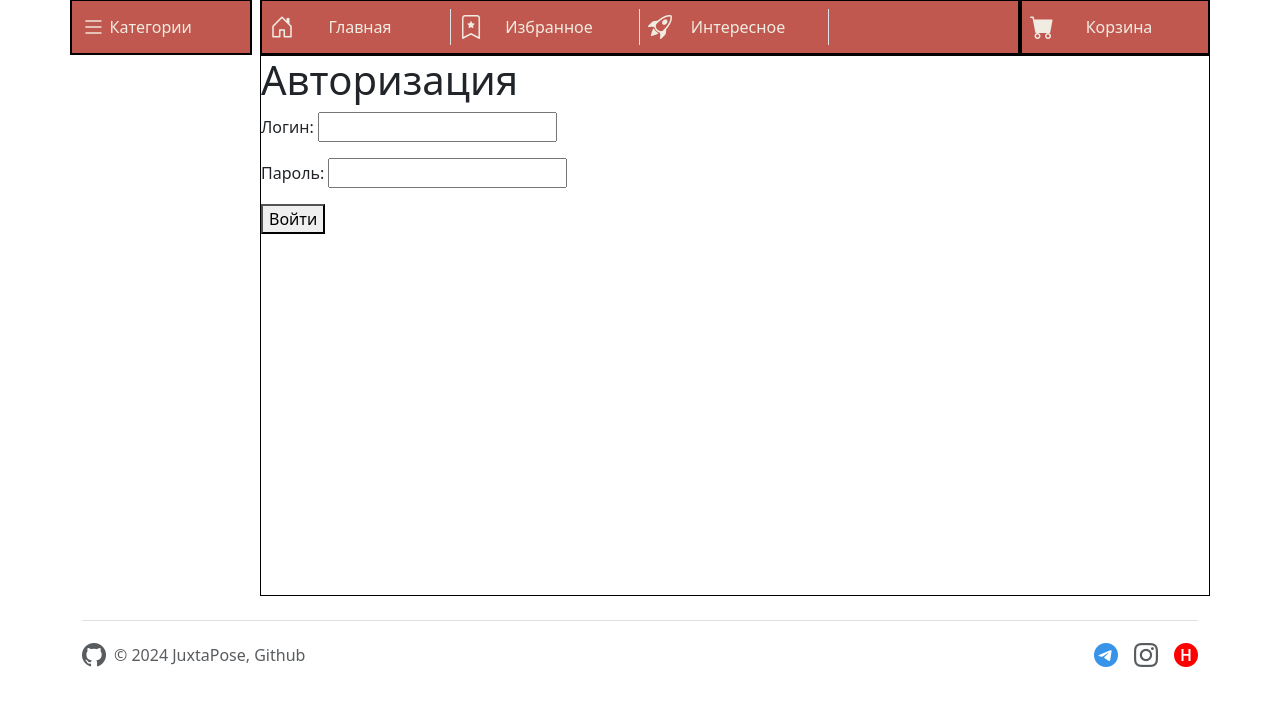
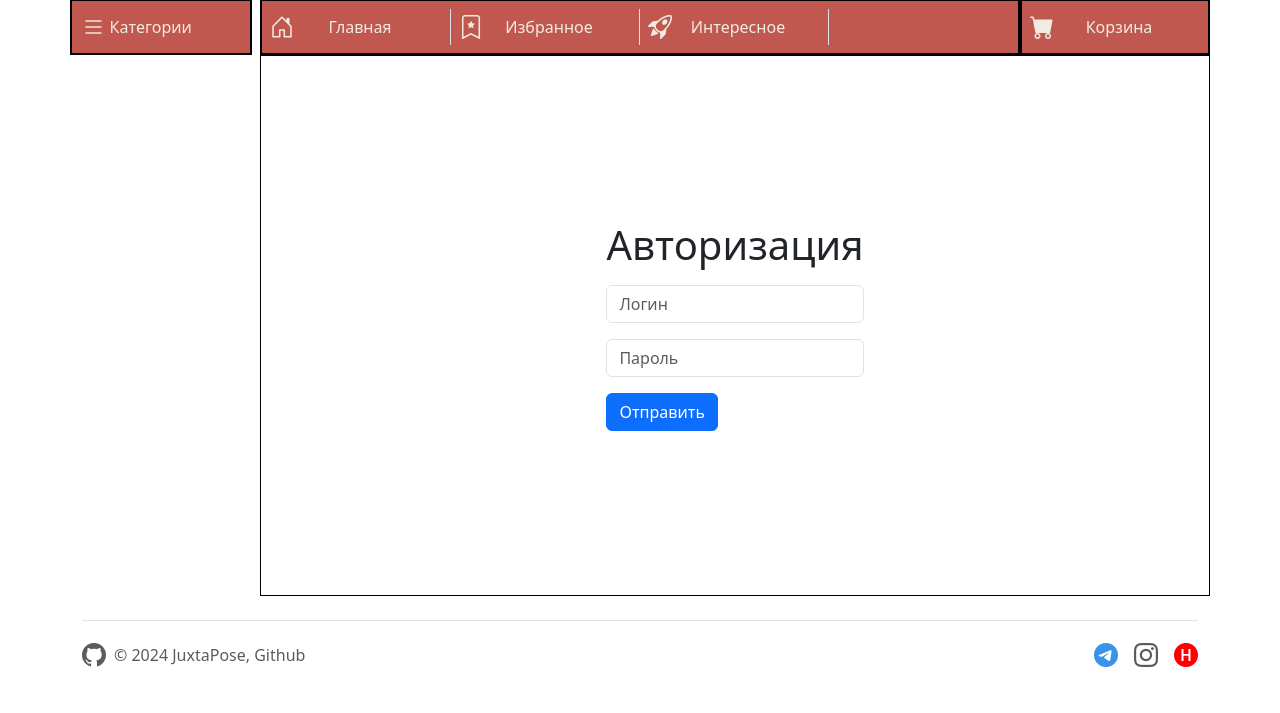
Before and after one commit to JuxtaPose161/countryshop, a Django app: page /auth/login in a window 1280 px wide. Shown: the part 87-800 px from the top of the page. Run offline with Django 3.2, Linux system fonts and the light colour scheme.

Commit message:
better reg and login templates

```diff
--- a/mainshop/templates/mainshop/_base.html
+++ b/mainshop/templates/mainshop/_base.html
@@ -28,7 +28,7 @@
                 </div>
             </div>
             <div class="col-sm-3 order-2 order-sm-3">
-                <div class="btn-group d-flex py-4 gap-2" role="auth">
+                <div class="btn-group d-flex flex-sm-column flex-md-row py-4 gap-2" role="auth">
                 {% if user.is_authenticated %}
                     <button type="button" class="btn btn-outline-success" disabled>{{ user.username }}</button>
                     <a href="{% url 'auth:logout' %}" type="button" class="btn btn-outline-success">Logout</a>
@@ -85,7 +85,6 @@
             </aside>
             <section class="col-md-9 col-lg-10 px-0 border border-black">
                 {% block content %}
-                    <p>something here</p>
                 {% endblock %}
 
                 {% block pagination %}
--- a/users/templates/users/login.html
+++ b/users/templates/users/login.html
@@ -1,9 +1,18 @@
 {% extends 'mainshop/_base.html' %}
 {% block content %}
-    <h1>Авторизация</h1>
-    <form method="post" action="">
-    {% csrf_token %}
-        {{ form.as_p }}
-        <p><button type="submit">Войти</button></p>
-    </form>
+<div class="d-flex flex-wrap justify-content-center align-items-center h-100">
+    <div>
+        <h1>Авторизация</h1>
+        <div style="height: 8px;"></div>
+        <form method="post" action>
+            {% csrf_token %}
+            {% for field in form.visible_fields %}
+            <div class="mb-3">
+                <input type="{{ field.widget_type }}" class="form-control" name="{{ field.name }}" id="{{ field.id_for_label }}" placeholder="{{ field.label }}">
+            </div>
+            {% endfor %}
+            <button type="submit" class="btn btn-primary">Отправить</button>
+        </form>
+    </div>
+</div>
 {% endblock %}
```
Also changed, not shown: users/templates/users/register.html (+14 -7 lines), db.sqlite3.
